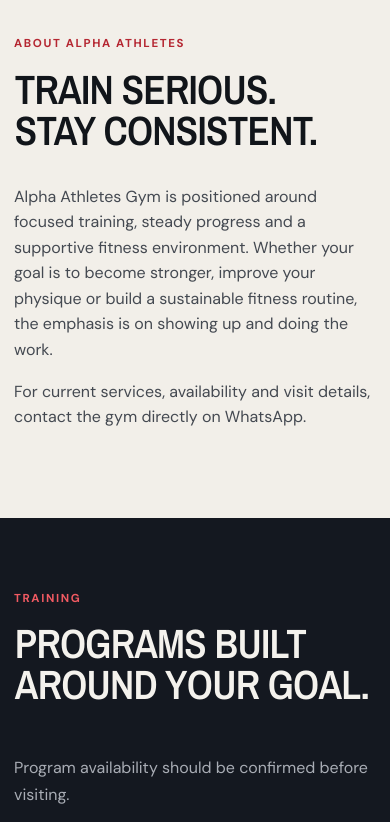
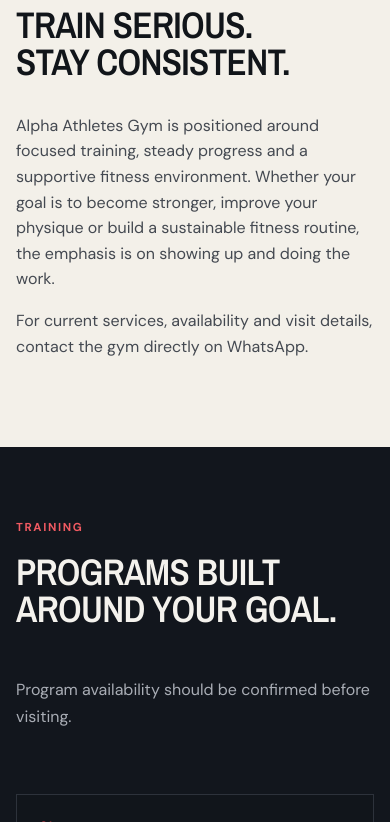
Before and after one commit to probuilderoffical/alphaathletesgym, a plain HTML site: page index.html in a window 390 px wide. Shown: the part 1178-2000 px from the top of the page. Drawn offline with nearby package versions, Linux system fonts and the light colour scheme.

Commit message:
Lock all primary headings to one responsive content gutter

```diff
--- a/assets/css/styles.css
+++ b/assets/css/styles.css
@@ -224,3 +224,72 @@ h3{letter-spacing:0}
  .nav-wrap{padding-left:12px;padding-right:12px}
  h1{font-size:2.65rem}h2{font-size:2.2rem}
 }
+
+/* MASTER ALIGNMENT — all primary copy follows the Programs heading gutter */
+:root{--page-gutter:clamp(24px,4vw,48px);--content-max:1180px}
+.container{
+ width:min(var(--content-max),calc(100% - (var(--page-gutter) * 2)))!important;
+ max-width:var(--content-max)!important;
+ margin-inline:auto!important;
+ padding-inline:0!important;
+}
+.hero-copy,
+.section-head>div:first-child,
+.split>div:first-child,
+.membership-inner>div:first-child,
+.contact-grid>div:first-child{
+ padding-left:0!important;
+ margin-left:0!important;
+ transform:none!important;
+}
+.hero-copy>*,
+.section-head>div:first-child>*,
+.split>div:first-child>*,
+.membership-inner>div:first-child>*,
+.contact-grid>div:first-child>*{
+ margin-left:0!important;
+ transform:none!important;
+}
+.hero-copy h1,.split h2,.section-head h2,.membership-inner h2,.contact-grid h2{
+ padding-left:0!important;
+ text-indent:0!important;
+ overflow-wrap:normal!important;
+ word-break:normal!important;
+}
+.microcopy{max-width:42rem}
+.section-light{background:#f3f0e9}
+.section-programs{background:#12161d}
+.section-panel{background:#1a1f27}
+.section-why{background:#0c0f14}
+.section-faq{background:#13171e}
+.membership{background:linear-gradient(110deg,#b92330 0%,#e33a44 52%,#c52b36 100%)}
+.hero{background:radial-gradient(circle at 75% 20%,rgba(227,58,68,.11),transparent 27rem),#0a0c10}
+@media(min-width:1001px){
+ .hero-grid{grid-template-columns:minmax(0,1.03fr) minmax(330px,.86fr);gap:clamp(32px,4vw,56px)}
+ .hero-copy h1{font-size:clamp(3.35rem,5.15vw,5.15rem)}
+ .hero-text{max-width:38rem}
+}
+@media(max-width:1000px){
+ :root{--page-gutter:20px}
+ .container{width:calc(100% - 40px)!important}
+ .nav-wrap{width:100%!important;padding-inline:20px!important}
+ .hero-grid,.split,.contact-grid,.section-head{grid-template-columns:minmax(0,1fr)!important}
+}
+@media(max-width:640px){
+ :root{--page-gutter:16px}
+ .container{width:calc(100% - 32px)!important;margin-inline:16px!important}
+ .nav-wrap{padding-inline:16px!important}
+ .hero-copy h1{font-size:clamp(2.6rem,12vw,3.7rem)}
+ h2{font-size:clamp(2.15rem,9.5vw,3rem)}
+}
+@media(max-width:380px){
+ :root{--page-gutter:14px}
+ .container{width:calc(100% - 28px)!important;margin-inline:14px!important}
+ .nav-wrap{padding-inline:14px!important}
+}
+@media(prefers-reduced-motion:no-preference){
+ .hero-visual img{animation:imageBreath 9s ease-in-out infinite alternate}
+ .gallery-item img{will-change:transform}
+ .gallery-item:hover img{transform:scale(1.06) rotate(.15deg)}
+ @keyframes imageBreath{from{transform:scale(1.01)}to{transform:scale(1.055)}}
+}
```
